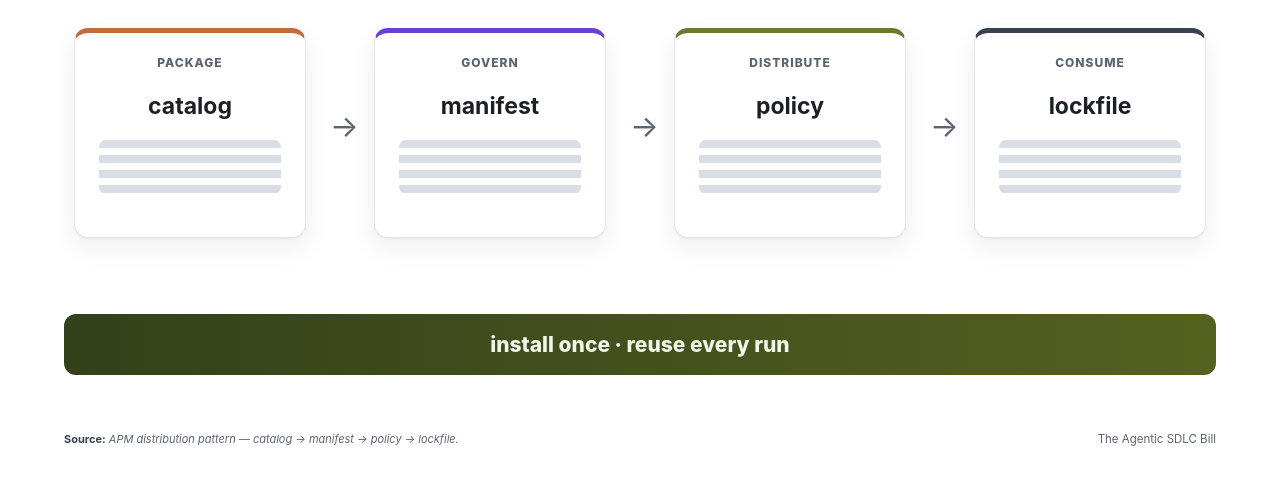
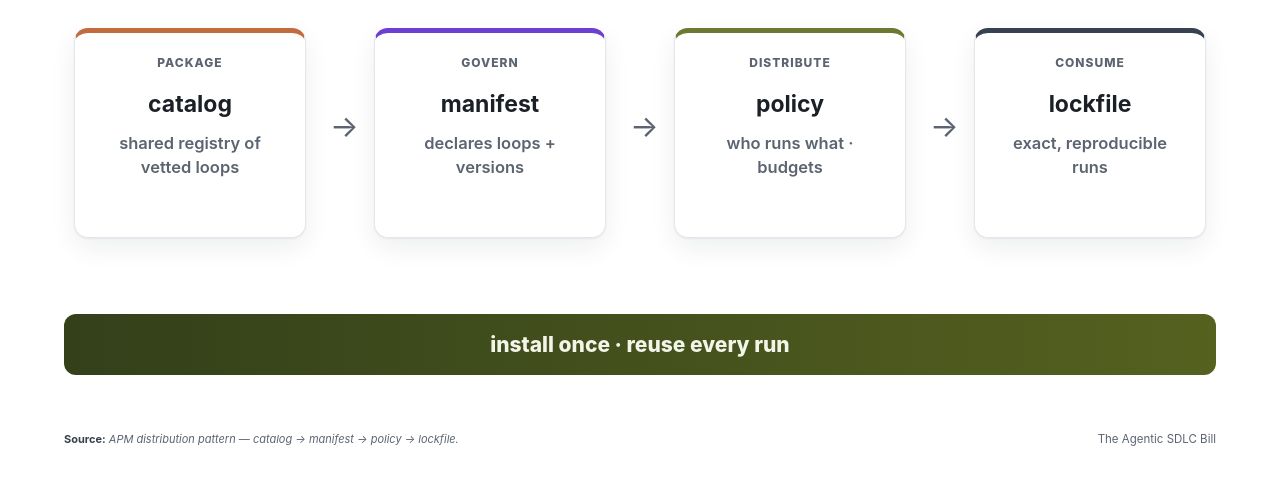
Before and after one commit to danielmeppiel/finops-workshop, a plain HTML site: page docs/slides/s07-tooling.html in a window 1280 px wide. Shown: the part 244-728 px from the top of the page. Drawn offline with Linux system fonts and the light colour scheme.

Commit message:
deck: fill tooling stage cards with real detail (was grey placeholder bars)
The four APM stage cards (catalog / manifest / policy / lockfile) rendered an
empty striped .block placeholder. Replace each with a concise grounded line so
the slide explains what each artifact does instead of showing grey bars.

Co-authored-by: Copilot <223556219+Copilot@users.noreply.github.com>

```diff
--- a/docs/slides/s07-tooling.html
+++ b/docs/slides/s07-tooling.html
@@ -7,16 +7,16 @@
   <div class="gov">Make the optimized loop installable, inspectable, and governed.</div>
 
   <div style="position:absolute;left:64px;top:176px;width:1152px;text-align:center;font-size:40px;font-weight:800;color:var(--frontier);font-family:var(--mono)">apm</div>
-  <div class="stage" style="left:74px;border-top-color:var(--rust)"><div class="snum">PACKAGE</div><h3>catalog</h3><div class="block"></div></div><div class="arr" style="left:330px">→</div>
-  <div class="stage" style="left:374px;border-top-color:var(--violet)"><div class="snum">GOVERN</div><h3>manifest</h3><div class="block"></div></div><div class="arr" style="left:630px">→</div>
-  <div class="stage" style="left:674px;border-top-color:var(--olive)"><div class="snum">DISTRIBUTE</div><h3>policy</h3><div class="block"></div></div><div class="arr" style="left:930px">→</div>
-  <div class="stage" style="left:974px;border-top-color:var(--slate)"><div class="snum">CONSUME</div><h3>lockfile</h3><div class="block"></div></div>
+  <div class="stage" style="left:74px;border-top-color:var(--rust)"><div class="snum">PACKAGE</div><h3>catalog</h3><div class="bd">shared registry of vetted loops</div></div><div class="arr" style="left:330px">→</div>
+  <div class="stage" style="left:374px;border-top-color:var(--violet)"><div class="snum">GOVERN</div><h3>manifest</h3><div class="bd">declares loops + versions</div></div><div class="arr" style="left:630px">→</div>
+  <div class="stage" style="left:674px;border-top-color:var(--olive)"><div class="snum">DISTRIBUTE</div><h3>policy</h3><div class="bd">who runs what · budgets</div></div><div class="arr" style="left:930px">→</div>
+  <div class="stage" style="left:974px;border-top-color:var(--slate)"><div class="snum">CONSUME</div><h3>lockfile</h3><div class="bd">exact, reproducible runs</div></div>
 
   <div style="position:absolute;left:64px;top:558px;width:1152px;background:linear-gradient(90deg,#33401a,#55611f);border-radius:12px;padding:18px 26px;color:#f3f5e9;text-align:center;font-size:21px;font-weight:800">install once · reuse every run</div>
   <div class="src"><b>Source:</b> APM distribution pattern — catalog → manifest → policy → lockfile.</div>
   <div class="tagr">The Agentic SDLC Bill</div>
 </div>
 <style>
-  .stage{position:absolute;top:272px;width:232px;height:210px;background:#fff;border:1.5px solid var(--line);border-top:5px solid;border-radius:14px;box-shadow:0 1px 2px rgba(16,24,40,.06),0 10px 26px rgba(16,24,40,.07);padding:22px 24px;text-align:center}.stage .snum{font-size:12px;font-weight:800;letter-spacing:1px;color:var(--muted)}.stage h3{font-size:23px;margin:22px 0 20px}.block{height:54px;background:repeating-linear-gradient(180deg,#d8dde6 0,#d8dde6 8px,transparent 8px,transparent 15px);border-radius:7px}.arr{position:absolute;top:352px;font-size:30px;color:var(--muted)}
+  .stage{position:absolute;top:272px;width:232px;height:210px;background:#fff;border:1.5px solid var(--line);border-top:5px solid;border-radius:14px;box-shadow:0 1px 2px rgba(16,24,40,.06),0 10px 26px rgba(16,24,40,.07);padding:22px 24px;text-align:center}.stage .snum{font-size:12px;font-weight:800;letter-spacing:1px;color:var(--muted)}.stage h3{font-size:23px;margin:20px 0 14px}.bd{font-size:16.5px;line-height:1.45;font-weight:600;color:var(--muted)}.arr{position:absolute;top:352px;font-size:30px;color:var(--muted)}
 </style>
 </body></html>
```
